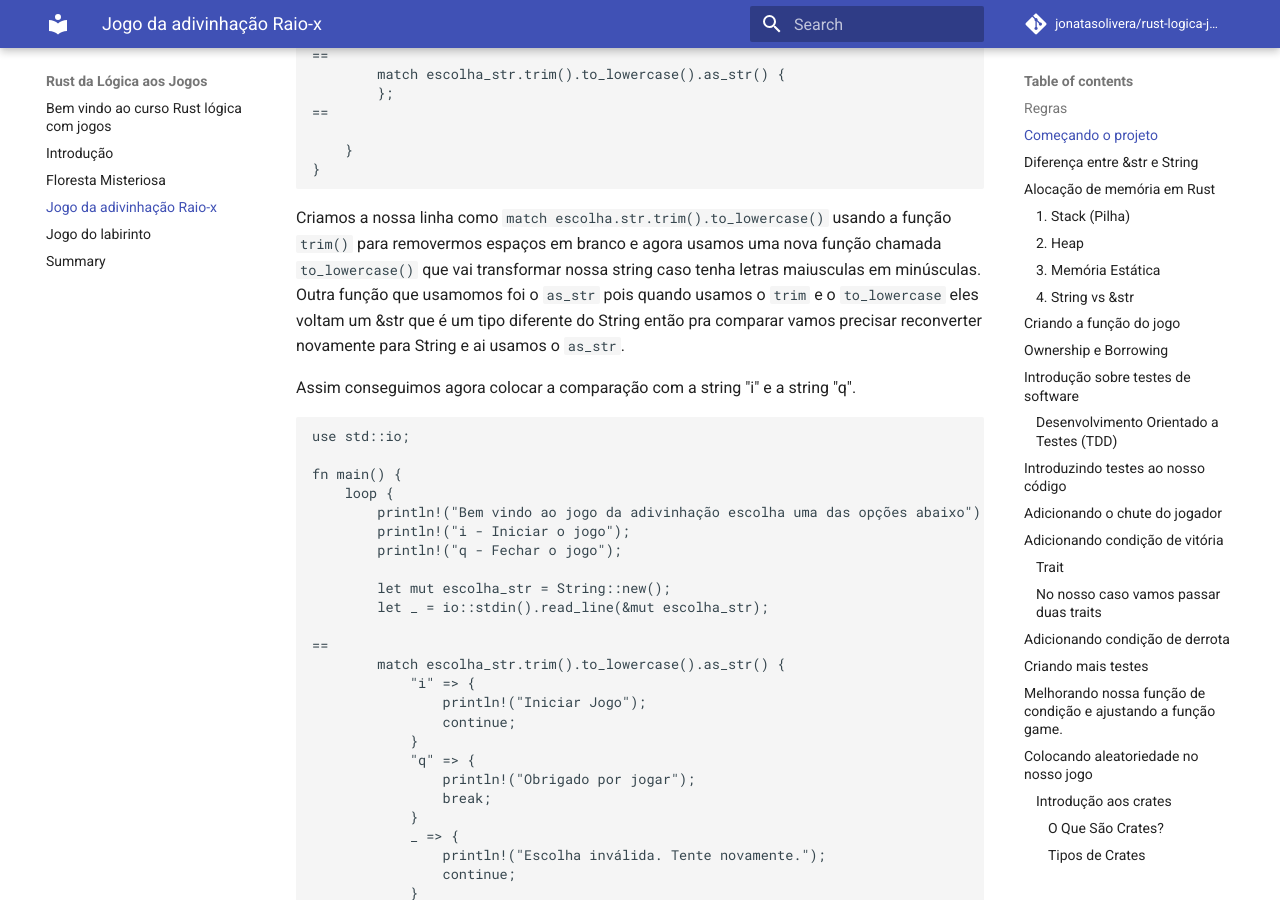
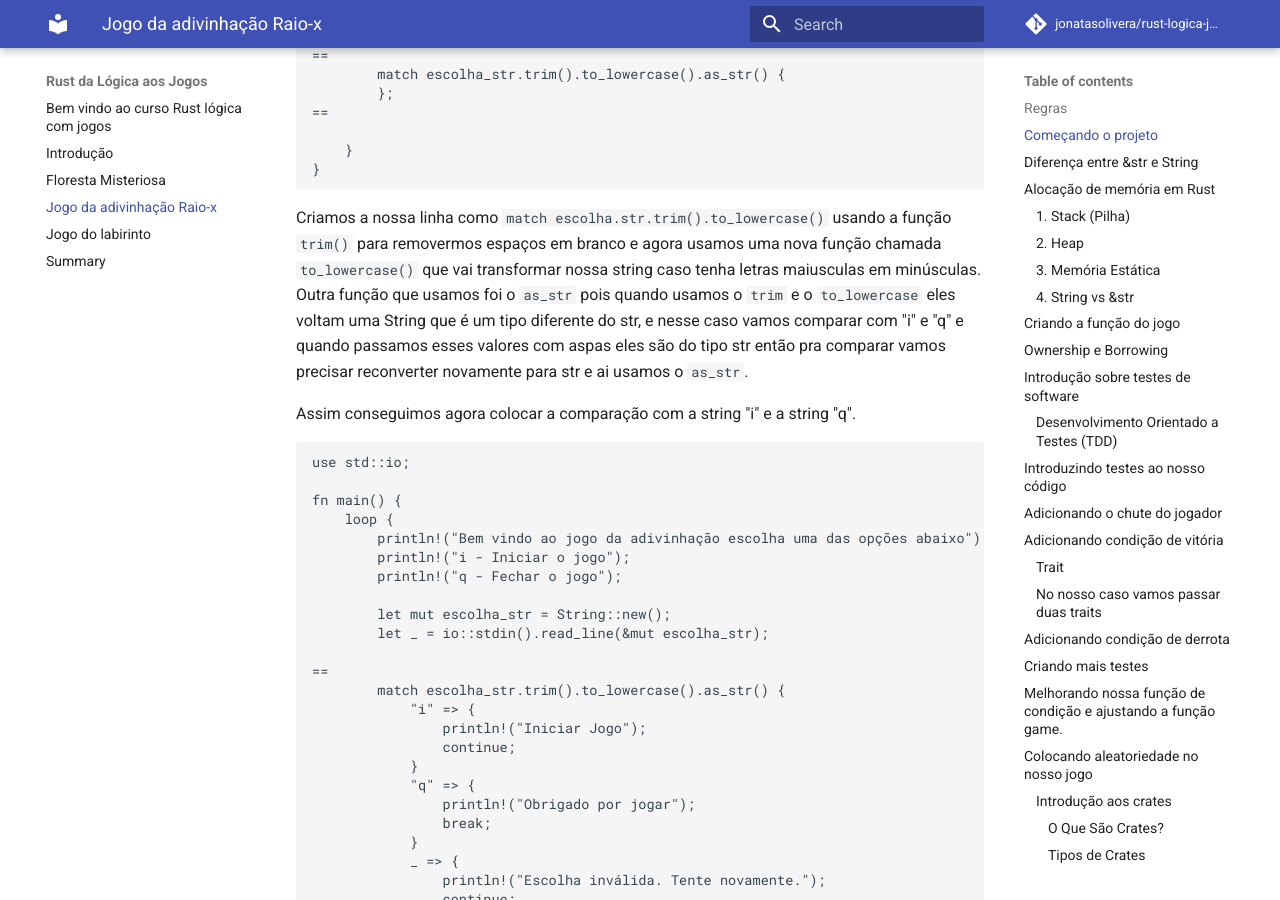
Before and after one commit to jonatasoli/rust-logica-jogos, an MkDocs documentation site: the page built from aulas/1_2_jogo_da_adivinhacao.md, in a window 1280 px wide and 900 px high, scrolled down 1789 px. Built offline with MkDocs 1.6.1 and Material for MkDocs 9.7.7, drawn with Linux system fonts in a browser that asks for light colours; comment, search, counter and statistics services are not loaded.

Commit message:
arrumando uma informação errado do as_str

```diff
--- a/aulas/1_2_jogo_da_adivinhacao.md
+++ b/aulas/1_2_jogo_da_adivinhacao.md
@@ -80,8 +80,7 @@ fn main() {
 
 Criamos a nossa linha como `match escolha.str.trim().to_lowercase()` usando a função `trim()` para removermos espaços em branco e agora usamos uma nova função chamada
 `to_lowercase()` que vai transformar nossa string caso tenha letras maiusculas em minúsculas.
-Outra função que usamomos foi o `as_str` pois quando usamos o `trim` e o `to_lowercase` eles voltam um &str que é um tipo diferente do String então pra comparar vamos precisar
-reconverter novamente para String e ai usamos o `as_str`.
+Outra função que usamos foi o `as_str` pois quando usamos o `trim` e o `to_lowercase` eles voltam uma String que é um tipo diferente do str, e nesse caso vamos comparar com "i" e "q" e quando passamos esses valores com aspas eles são do tipo str então pra comparar vamos precisar reconverter novamente para str e ai usamos o `as_str`.
 
 Assim conseguimos agora colocar a comparação com a string "i" e a string "q".
 
```
